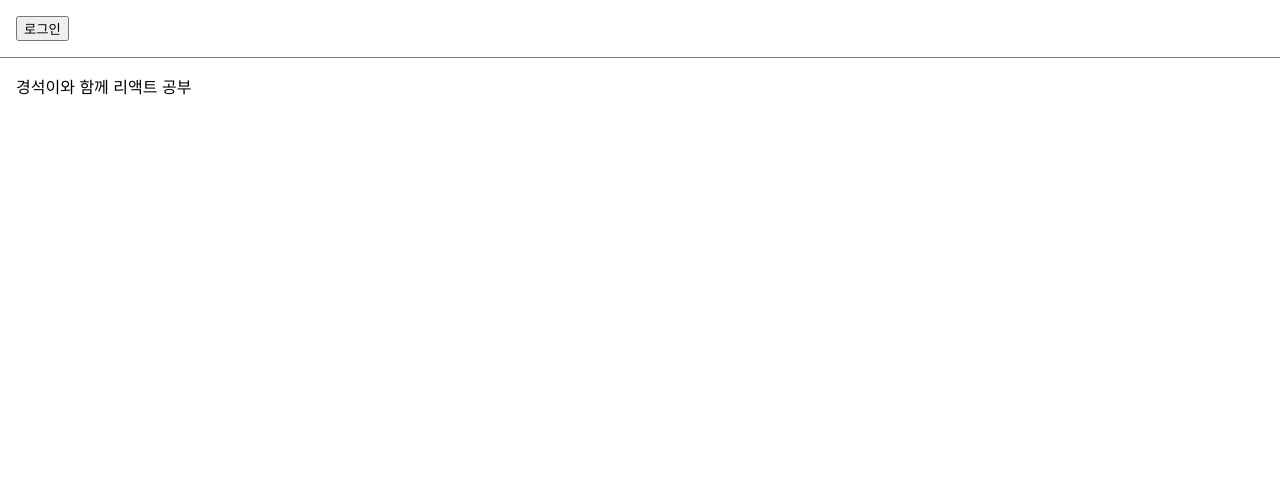
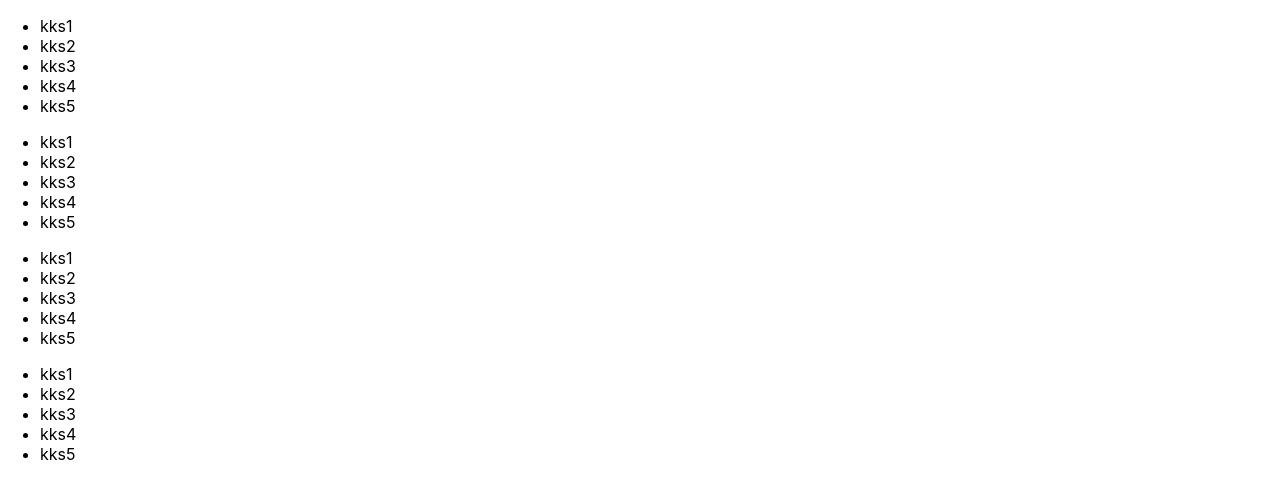
Before and after one commit to drather/react-study, a React (Create React App) app: page / in a window 1280 px wide. Shown: the top 498 px of the page. Built offline with nearby package versions, Linux system fonts and the light colour scheme.

Commit message:
ch10: key & list

```diff
--- /dev/null
+++ b/src/ch10/AttendanceBook.jsx
@@ -0,0 +1,69 @@
+import React from "react";
+
+const students = [
+    {
+        id: 1,
+        name: "kks1"
+    },
+    {
+        id: 2,
+        name: "kks2"
+    },
+    {
+        id: 3,
+        name: "kks3"
+    },
+    {
+        id: 4,
+        name: "kks4"
+    },
+    {
+        id: 5,
+        name: "kks5"
+    },
+];
+
+// key 없이 사용 -> chrome 개발자도구에서 warning
+function AttendanceBookWithoutKey(props) {
+    return (
+        <ul>
+            {students.map((student) => {
+                return <li> {student.name}</li>;
+            })}
+        </ul>
+    );
+}
+
+// key 사용 -> warning X
+function AttendanceBookWithKey(props) {
+    return (
+        <ul>
+            {students.map((student) => {
+                return <li key={student.id}> {student.name}</li>;
+            })}
+        </ul>
+    );
+}
+
+function AttendanceBookWithKeyFormattedString(props) {
+    return (
+        <ul>
+            {students.map((student) => {
+                return <li key={`student.id-${student.id}`}> {student.name}</li>;
+            })}
+        </ul>
+    );
+}
+
+
+function AttendanceBookWithKeyIndex(props) {
+    return (
+        <ul>
+            {students.map((student, index) => {
+                return <li key={index}> {student.name}</li>;
+            })}
+        </ul>
+    );
+}
+
+export default AttendanceBookWithKey;
--- a/src/index.js
+++ b/src/index.js
@@ -17,6 +17,11 @@ import ConfirmButtonClass from './ch08/ConfirmButtonClass';
 import ConfirmButtonFunction from './ch08/ConfirmButtonFunction';
 import Toolbar from './ch09/Toolbar';
 import LandingPage from './ch09/LandingPage';
+import AttendanceBookWithoutKey from './ch10/AttendanceBook';
+import AttendanceBookWithKey from './ch10/AttendanceBook';
+import AttendanceBookWithKeyFormattedString from './ch10/AttendanceBook';
+import AttendanceBookWithKeyIndex from './ch10/AttendanceBook';
+
 
 // ch04
 // setInterval(() => {
@@ -64,12 +69,23 @@ import LandingPage from './ch09/LandingPage';
 // )
 
 //ch09
+// ReactDOM.render(
+//   <React.StrictMode>
+//     <LandingPage />
+//   </React.StrictMode>,
+//   document.getElementById('root')
+// )
+
+//ch10
 ReactDOM.render(
   <React.StrictMode>
-    <LandingPage />
+    <AttendanceBookWithoutKey/>
+    <AttendanceBookWithKey/>
+    <AttendanceBookWithKeyFormattedString/>
+    <AttendanceBookWithKeyIndex/>
   </React.StrictMode>,
   document.getElementById('root')
-)
+);
 
 // If you want to start measuring performance in your app, pass a function
 // to log results (for example: reportWebVitals(console.log))
```
